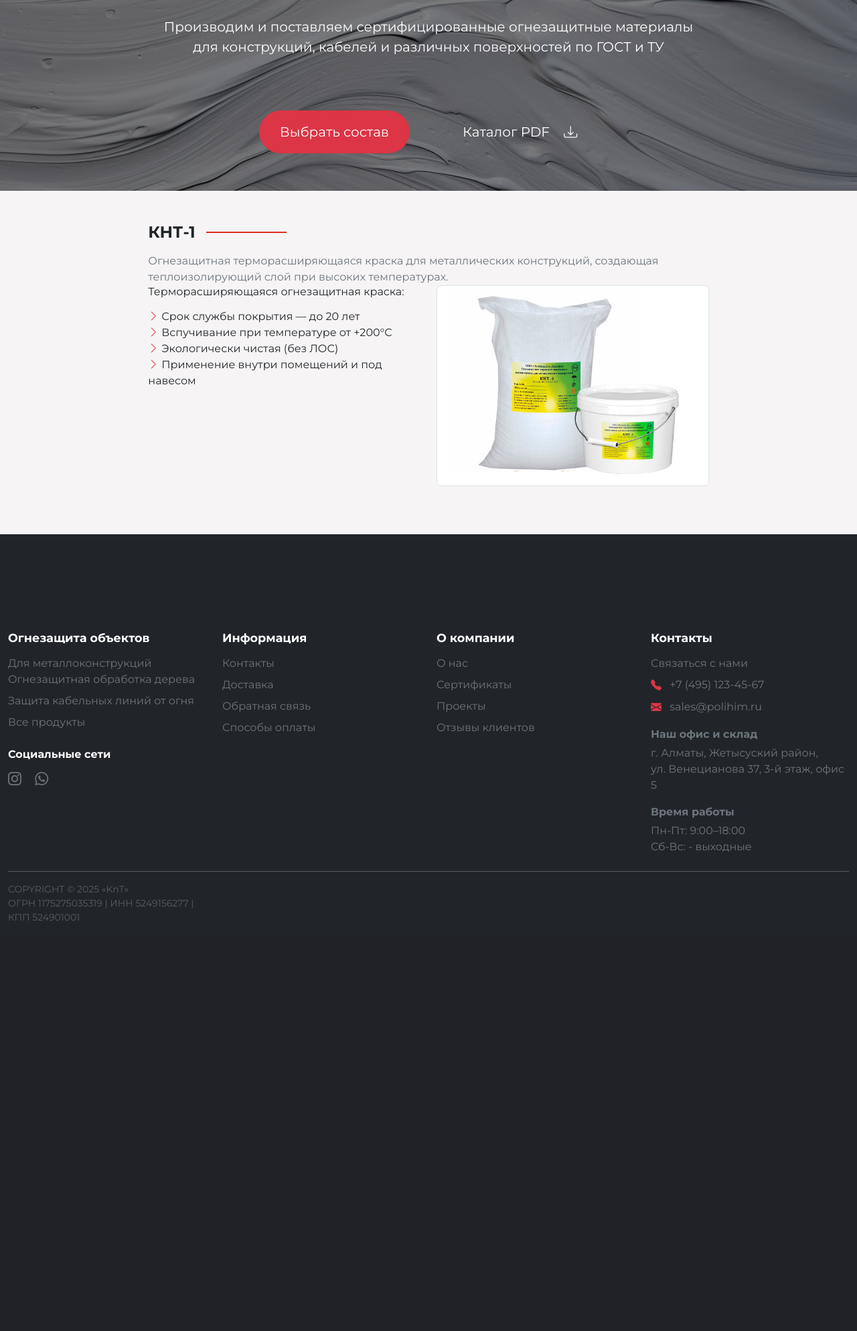
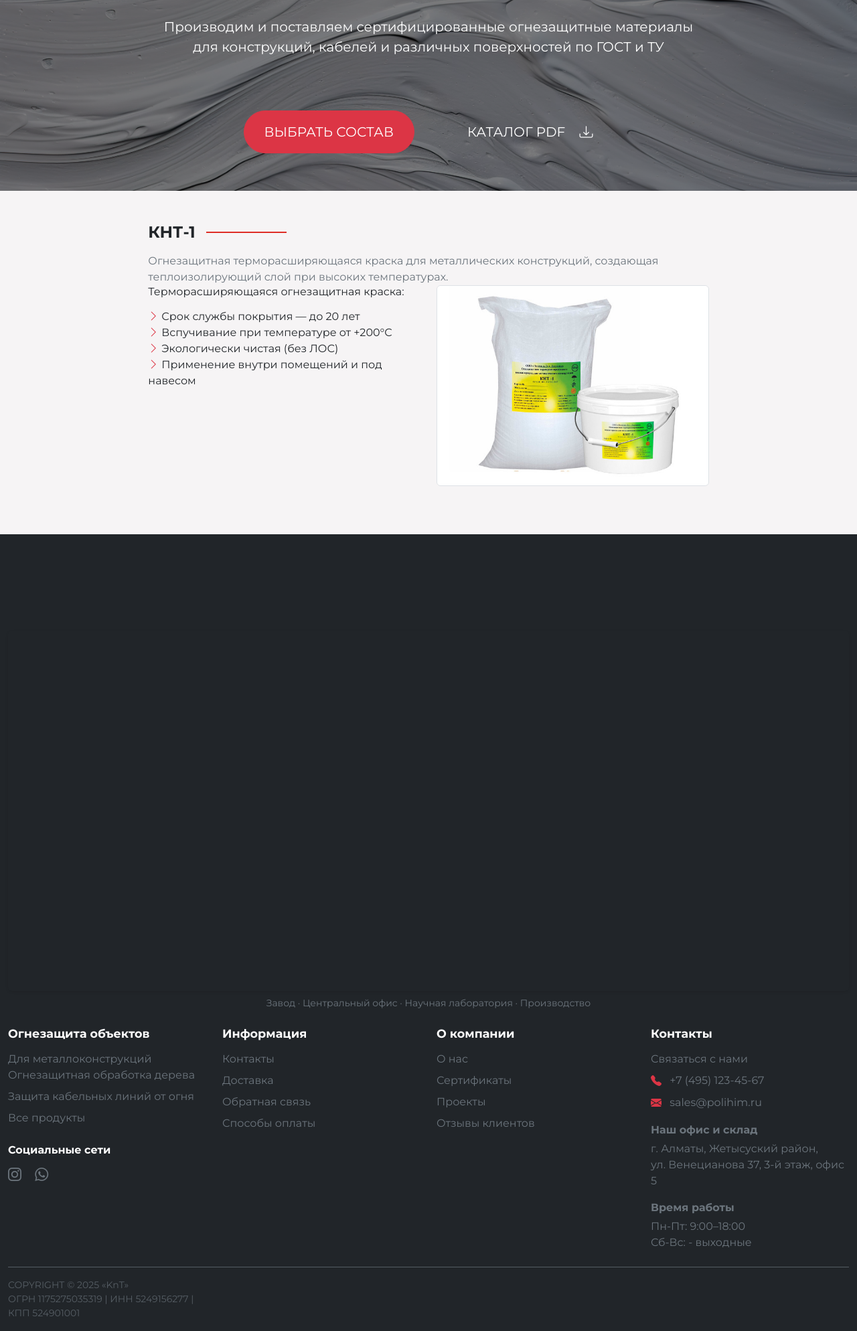
Before and after one commit to k1lst1x/knt-ognezaschita, a Django app: page / in a window 1280 px wide. Shown: the part 275-2263 px from the top of the page at 67% size. Before the commit the page ends 1650 px from the top, so only its background shows below. Run offline with Django 5.2, Linux system fonts and the light colour scheme; data that the repository does not hold is empty; some libraries are stand-ins or nearby versions.

Commit message:
Update1.2

```diff
--- a/templates/includes/footer.html
+++ b/templates/includes/footer.html
@@ -19,8 +19,26 @@
 }
 </style>
 
+
+
 <footer class="footer bg-dark text-white pt-5 pb-3">
   <div class="container">
+        <!-- карта -->
+        <div class="row mb-4">
+          <div class="col-12">
+            <div class="ratio ratio-21x9 rounded shadow-sm">
+              <!-- замените координаты на точные при необходимости -->
+              <!-- <iframe
+                src="https://yandex.ru/map-widget/v1/?ll=76.897,43.289&z=16&pt=76.897,43.289,pm2rdm"
+                loading="lazy" frameborder="0" allowfullscreen
+                title="Карта расположения"></iframe> -->
+              <iframe src="https://yandex.ru/map-widget/v1/?um=constructor%3A852a93248880399137a2eb62bf956d443fa2d792afb7b84d7c2f06b3f09250bc&amp;source=constructor" width="100%" height="400" frameborder="0"></iframe>
+            </div>
+            <p class="small text-center text-secondary mt-2">
+              Завод&nbsp;· Центральный&nbsp;офис&nbsp;· Научная&nbsp;лаборатория&nbsp;· Производство
+            </p>
+          </div>
+        </div>
     <div class="row mb-4">
       <!-- 1. Огнезащита объектов -->
       <div class="col-12 col-md-3 mb-4 mb-md-0">
@@ -93,5 +111,6 @@
       ОГРН 1175275035319 | ИНН 5249156277 |<br>
       КПП 524901001
     </div>
+
   </div>
 </footer>
--- a/templates/includes/header.html
+++ b/templates/includes/header.html
@@ -108,7 +108,7 @@ body {
 
     <!-- Навигация (для больших экранов) -->
     <nav class="d-none d-md-flex gap-5 align-items-center ms-auto">
-        <a href="#" class="text-white text-decoration-none main-menu_link">Главная</a>
+        <a href="#" class="text-white text-decoration-none hover-red">Главная</a>
         <a href="#" class="text-white text-decoration-none hover-red">Контакты</a>
         <a href="#" class="text-white text-decoration-none hover-red">Доставка</a>
         <a href="#" class="text-white text-decoration-none hover-red">Отзывы</a>
@@ -169,8 +169,8 @@ body {
           </p>
           <div class="d-flex flex-column flex-sm-row gap-5 justify-content-center mt-20">
             <div class="d-flex flex-column flex-sm-row gap-5 justify-content-center">
-                <a href="#" class="btn btn-danger btn-lg rounded-pill btn-rounded btn-lg-custom">Выбрать состав</a>
-                <button class="btn btn-link text-white btn-lg rounded-pill btn-rounded btn-lg-custom text-decoration-none">Каталог PDF
+                <a href="#" class="btn btn-danger btn-lg rounded-pill btn-rounded btn-lg-custom">ВЫБРАТЬ СОСТАВ</a>
+                <button class="btn btn-link text-white btn-lg rounded-pill btn-rounded btn-lg-custom text-decoration-none">КАТАЛОГ PDF
                   <i class="bi bi-download ms-3"></i>
                 </button>
             </div>
```
